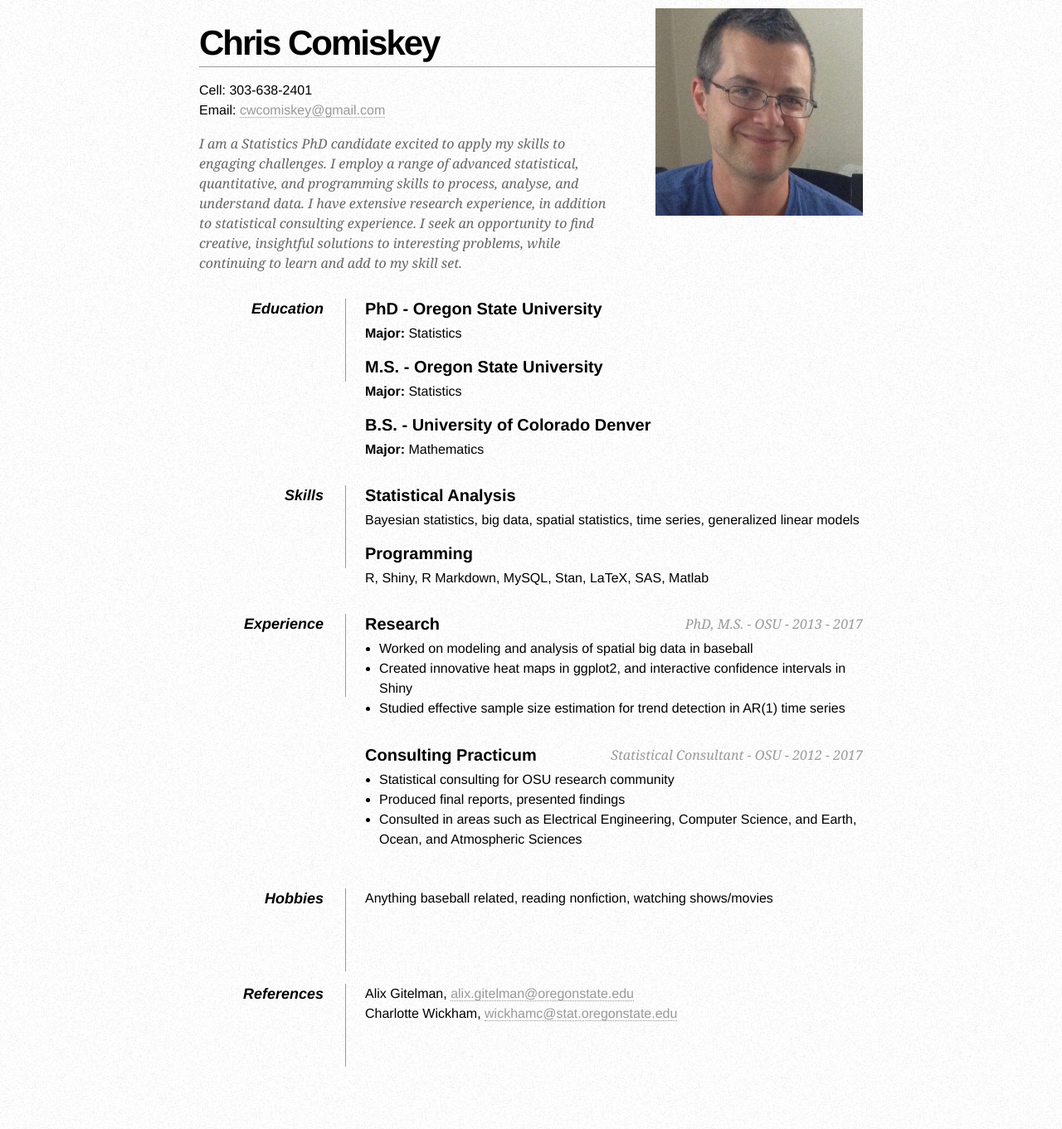
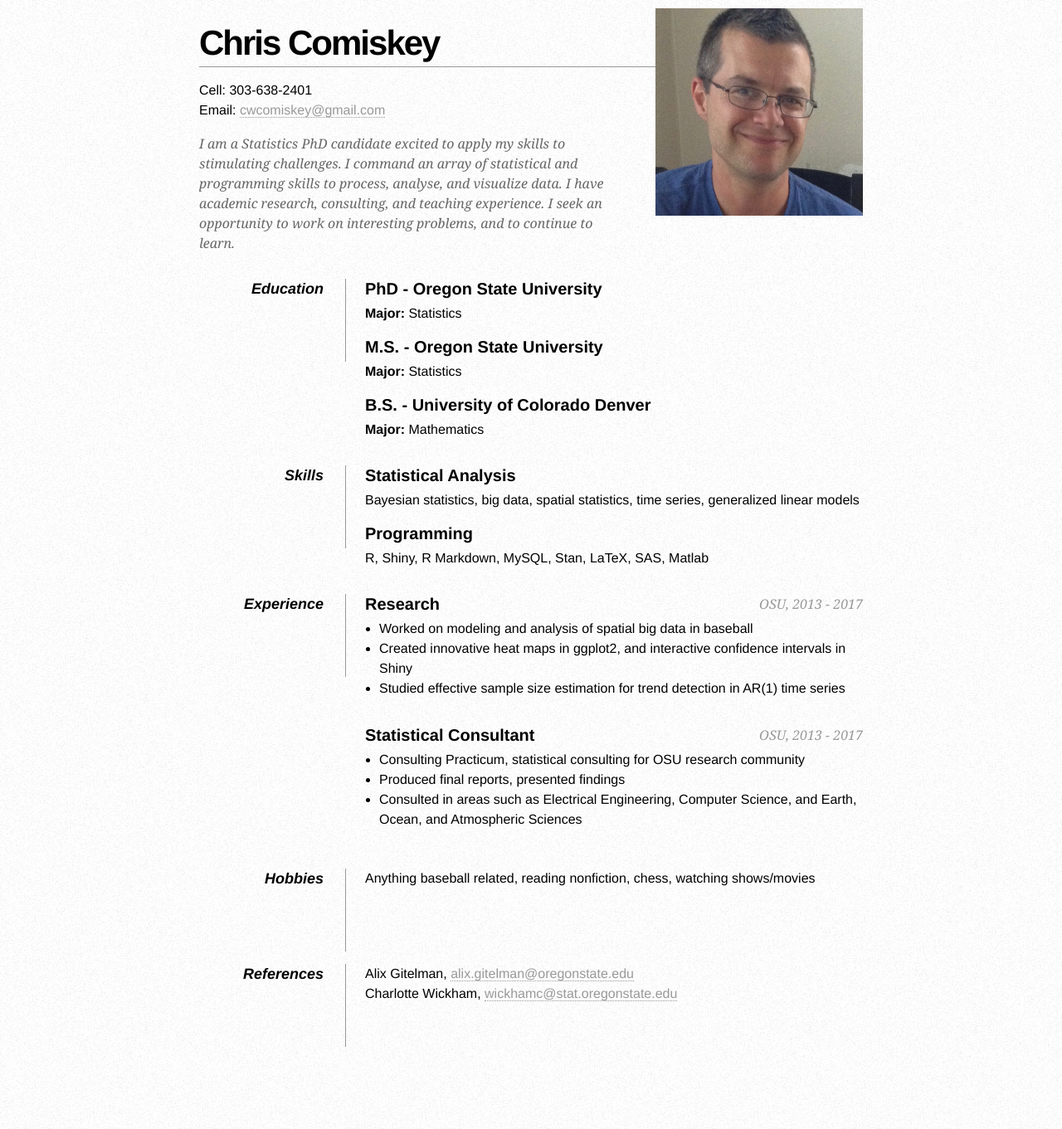
Before and after one commit to cwcomiskey/cwcomiskey.github.io, a Jekyll site: the page resume/index.html, which Jekyll copies as it is, in a window 1280 px wide. Shown: the whole page at 83% size. Built offline with Jekyll 4.4.1, drawn with Linux system fonts in a browser that asks for light colours.

Commit message:
Update index.html

```diff
--- a/resume/index.html
+++ b/resume/index.html
@@ -49,11 +49,10 @@
 
         <div id="objective">
             <p>
-              I am a Statistics PhD candidate excited to apply my skills to engaging challenges.
-                 I employ a range of advanced statistical, quantitative, and programming skills to process, analyse, and understand data.
-                 I have extensive research experience, in addition to statistical consulting experience.
-                 I seek an opportunity to find creative, insightful solutions to interesting problems,
-                 while continuing to learn and add to my skill set.
+              I am a Statistics PhD candidate excited to apply my skills to stimulating challenges.
+                 I command an array of statistical and programming skills to process, analyse, and visualize data.
+                 I have academic research, consulting, and teaching experience.
+                 I seek an opportunity to work on interesting problems, and to continue to learn.
             </p>
         </div>
 
@@ -93,16 +92,16 @@
 
             <dt>Experience</dt>
             <dd>
-                <h2>Research <span> PhD, M.S. - OSU - 2013 - 2017</span></h2>
+                <h2>Research <span> OSU, 2013 - 2017</span></h2>
                 <ul>
                     <li>Worked on modeling and analysis of spatial big data in baseball</li>
                     <li>Created innovative heat maps in ggplot2, and interactive confidence intervals in Shiny</li>
                     <li>Studied effective sample size estimation for trend detection in AR(1) time series</li>
                 </ul>
 
-                <h2>Consulting Practicum <span> Statistical Consultant - OSU - 2012 - 2017</span></h2>
+                <h2> Statistical Consultant <span>  OSU, 2013 - 2017</span></h2>
                 <ul>
-                    <li>Statistical consulting for OSU research community</li>
+                    <li>Consulting Practicum, statistical consulting for OSU research community</li>
                     <li>Produced final reports, presented findings</li>
                     <li>Consulted in areas such as Electrical Engineering, Computer Science, and Earth, Ocean, and Atmospheric Sciences</li>
                 </ul>
@@ -111,7 +110,7 @@
             <dd class="clear"></dd>
 
             <dt>Hobbies</dt>
-            <dd>Anything baseball related, reading nonfiction, watching shows/movies</dd>
+            <dd>Anything baseball related, reading nonfiction, chess, watching shows/movies</dd>
 
             <dd class="clear"></dd>
 
```
